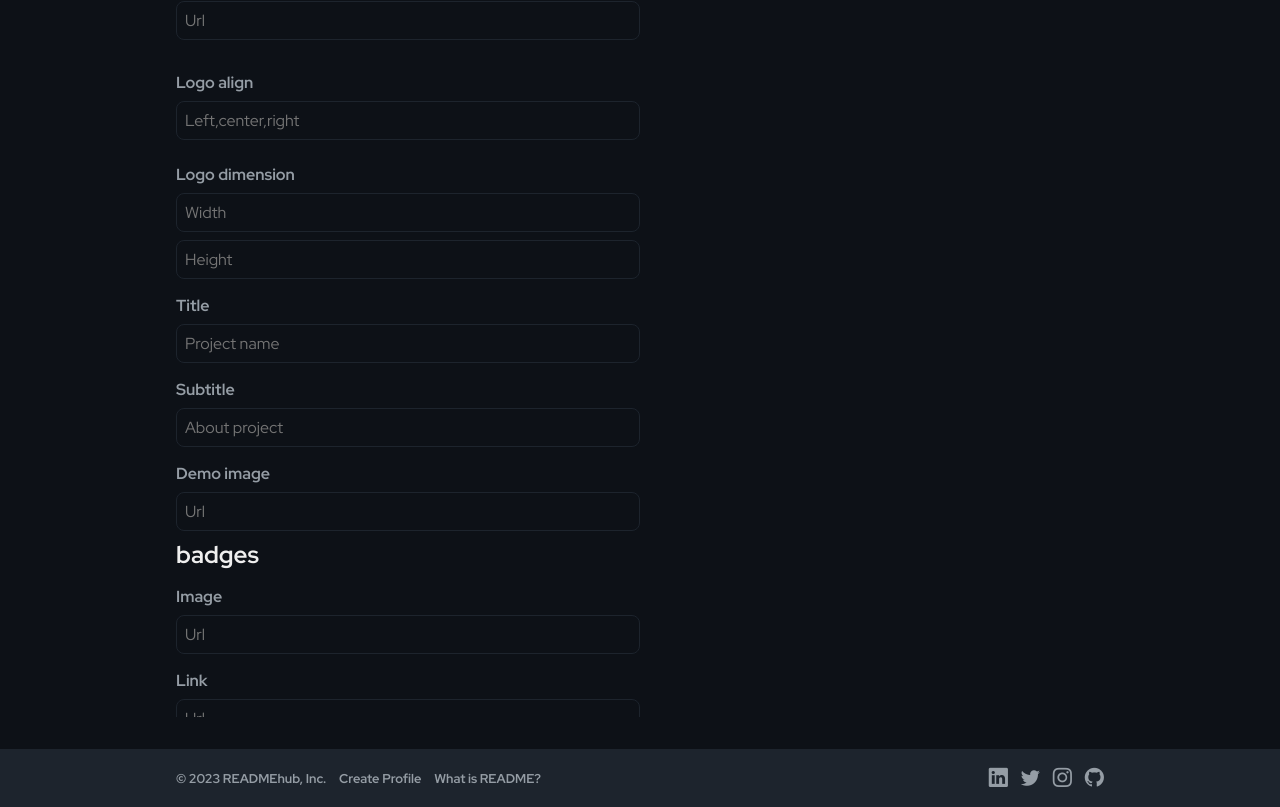
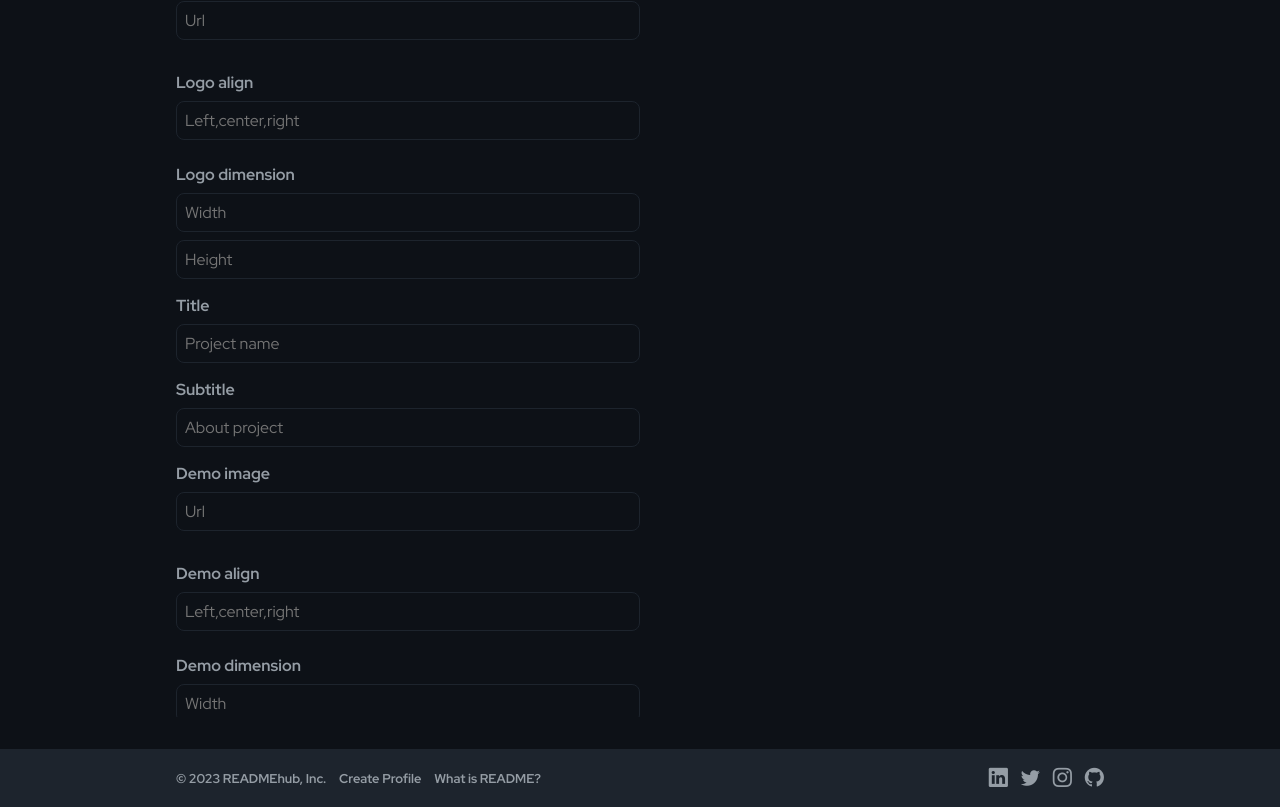
Before and after one commit to neginsoleimani/readmehub, a React (Create React App) app: page /readme/project in a window 1280 px wide. Shown: the part 214-1021 px from the top of the page. Built offline with nearby package versions, Linux system fonts and the light colour scheme.

Commit message:
update inputs
Co-Authored-By: Mohammad Drikvand <39481564+mammaddrik@users.noreply.github.com>

```diff
--- a/src/pages/readmemakerportfolio/readmemakerportfolio.css
+++ b/src/pages/readmemakerportfolio/readmemakerportfolio.css
@@ -60,6 +60,7 @@ margin-left: 1.5rem;
 
 
 
+
 /*========== Small devices ==========*/
 @media screen and (max-width: 600px) {
   .readmeprotfolio__container {
--- a/src/pages/readmemakerproject/ReadMeMakerProject.jsx
+++ b/src/pages/readmemakerproject/ReadMeMakerProject.jsx
@@ -20,6 +20,9 @@ export default function ReadMeMakerProject() {
     title:"",
     subtitle:"",
     demo:"",
+    demo_align:"",
+    demo_width:"",
+    demo_height:"",
     bag_img:"",
     bag_link:"",
     info:"",
@@ -61,7 +64,7 @@ export default function ReadMeMakerProject() {
   const [value, setValue] = useState()
 
   useEffect(()=>{
-    setValue("<h1 align='"+data.logo_align+"'>"+"<img src='"+data.logo+"' width='"+data.logo_width+"' height='"+data.logo_height+"'/>" + "</br>" + "<h1 align='center'>" + data.title +"</h1>"+"<h3 align='center'>"+data.subtitle+"</h3>"+"<a align='center'> "+"![Project Demo]("+data.demo+")" +"</a> "+"</h1>"+"</br>"
+    setValue("<h1 align='"+data.logo_align+"'>"+"<img src='"+data.logo+"' width='"+data.logo_width+"' height='"+data.logo_height+"'/>" + "</br>" + "<h1 align='center'>" + data.title +"</h1>"+"<h3 align='center'>"+data.subtitle+"</h3>"+"<h1 align='"+data.demo_align+"'>"+"<img src='"+data.demo+"' width='"+data.demo_width+"' height='"+data.demo_height+"'/>"+"</h1>"+"</br>"
     +"![badges image]("+data.bag_img+")"+ "</br>"+"[Click here]("+data.bag_link+")"+"</br>"
     +data.info + "</br>" + data.tec+ "</br>" +data.challenges+ "</br>" + data.future + "</br>"
     +data.install_dec+ "</br>"+"![Install image]("+data.install_dec_img+")" + "</br>"
@@ -96,7 +99,6 @@ export default function ReadMeMakerProject() {
               </div>
 
               <div className="logo_style">
-
                 <div className="logo_align">
                 <h4>Logo align</h4>
                   <input type="text" name="logo_align" placeholder="Left,center,right" value={data.logo_align} onChange={changeHandler}/>
@@ -131,6 +133,18 @@ export default function ReadMeMakerProject() {
                   value={data.demo}
                   onChange={changeHandler}
                 />
+              </div>
+
+              <div className="logo_style">
+                <div className="logo_align">
+                <h4>Demo align</h4>
+                  <input type="text" name="demo_align" placeholder="Left,center,right" value={data.demo_align} onChange={changeHandler}/>
+                </div>
+                <div className="logo_dimension">
+                  <h4>Demo dimension</h4>
+                  <input type="text" name="demo_width" placeholder="Width" value={data.demo_width}  onChange={changeHandler}/>
+                  <input type="text" name="demo_height" placeholder="Height" value={data.demo_height}  onChange={changeHandler}/>
+                </div>
               </div>
 
               <h2>badges</h2>
```
